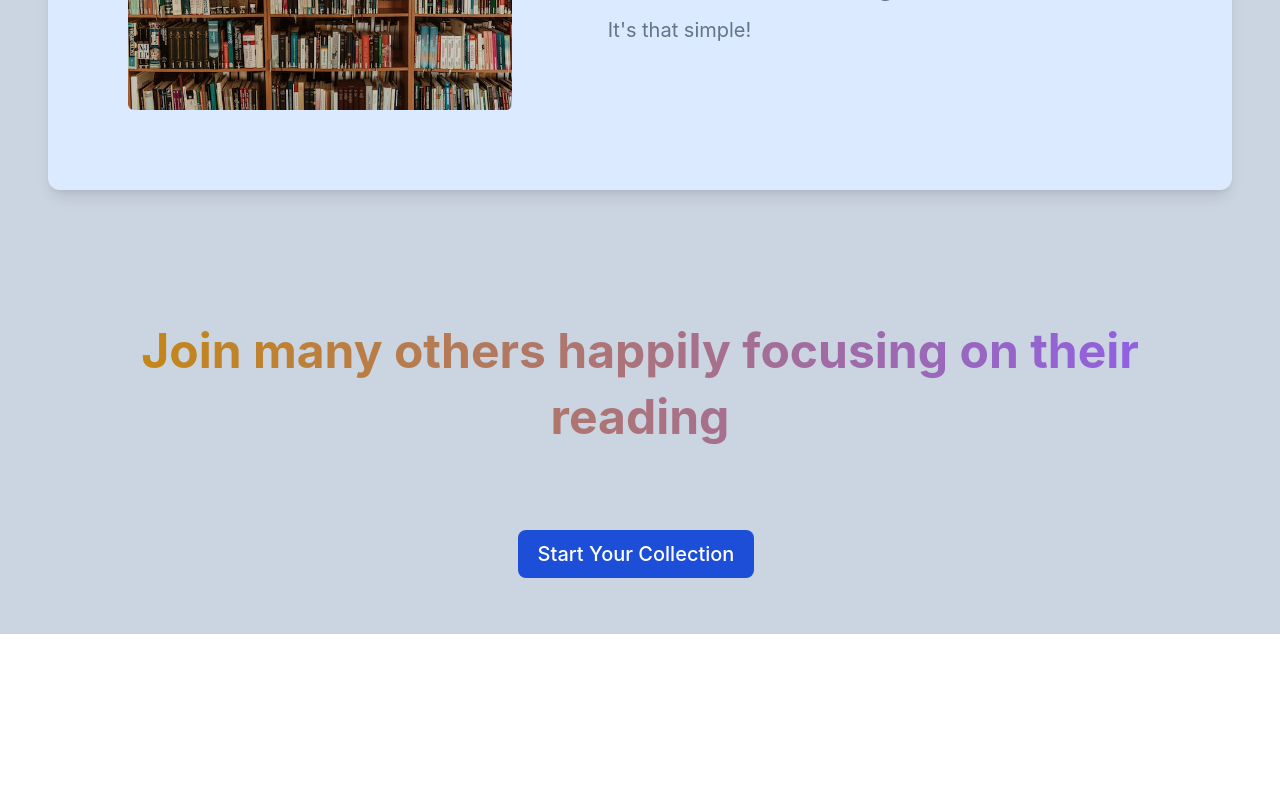
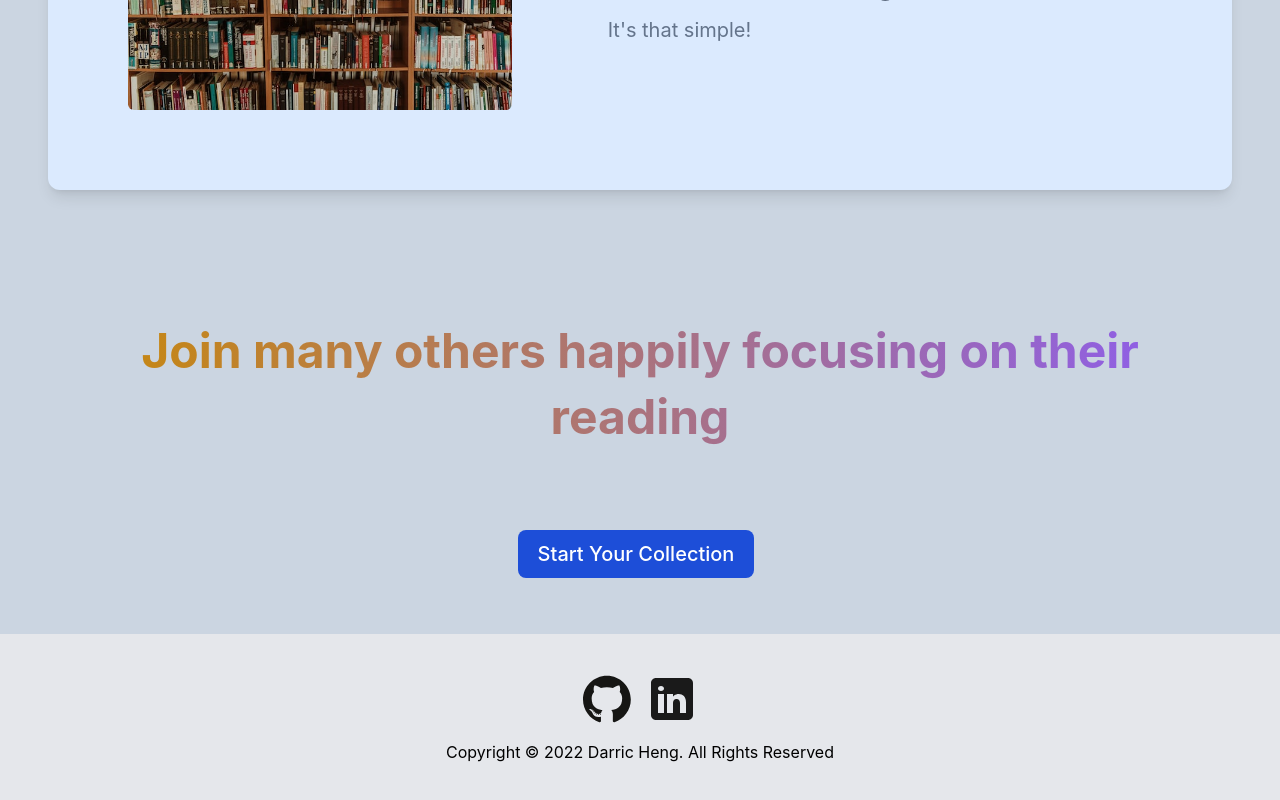
Before and after one commit to darricheng/book-notes-app, a React (Create React App) app: page / in a window 1280 px wide. Shown: the part 1420-2220 px from the top of the page. Before the commit the page ends 2054 px from the top, so only its background shows below. Built offline with nearby package versions, Linux system fonts and the light colour scheme.

Commit message:
Add a website footer

```diff
--- a/src/App.js
+++ b/src/App.js
@@ -9,6 +9,46 @@
       <div className="app-container mt-18 min-h-app bg-slate-300">
         <AppContainer />
       </div>
+      <footer className="flex flex-col items-center justify-center gap-4 min-h-40 w-full py-10 bg-gray-200">
+        <div className="flex items-center justify-center gap-4">
+          <a
+            href="https://github.com/darricheng"
+            target="_blank"
+            className="cursor-pointer"
+          >
+            <svg
+              width="48px"
+              height="48px"
+              viewBox="0 -3.5 256 256"
+              xmlns="http://www.w3.org/2000/svg"
+              preserveAspectRatio="xMinYMin meet"
+            >
+              <g fill="#161614">
+                <path d="M127.505 0C57.095 0 0 57.085 0 127.505c0 56.336 36.534 104.13 87.196 120.99 6.372 1.18 8.712-2.766 8.712-6.134 0-3.04-.119-13.085-.173-23.739-35.473 7.713-42.958-15.044-42.958-15.044-5.8-14.738-14.157-18.656-14.157-18.656-11.568-7.914.872-7.752.872-7.752 12.804.9 19.546 13.14 19.546 13.14 11.372 19.493 29.828 13.857 37.104 10.6 1.144-8.242 4.449-13.866 8.095-17.05-28.32-3.225-58.092-14.158-58.092-63.014 0-13.92 4.981-25.295 13.138-34.224-1.324-3.212-5.688-16.18 1.235-33.743 0 0 10.707-3.427 35.073 13.07 10.17-2.826 21.078-4.242 31.914-4.29 10.836.048 21.752 1.464 31.942 4.29 24.337-16.497 35.029-13.07 35.029-13.07 6.94 17.563 2.574 30.531 1.25 33.743 8.175 8.929 13.122 20.303 13.122 34.224 0 48.972-29.828 59.756-58.22 62.912 4.573 3.957 8.648 11.717 8.648 23.612 0 17.06-.148 30.791-.148 34.991 0 3.393 2.295 7.369 8.759 6.117 50.634-16.879 87.122-64.656 87.122-120.973C255.009 57.085 197.922 0 127.505 0" />
+                <path d="M47.755 181.634c-.28.633-1.278.823-2.185.389-.925-.416-1.445-1.28-1.145-1.916.275-.652 1.273-.834 2.196-.396.927.415 1.455 1.287 1.134 1.923M54.027 187.23c-.608.564-1.797.302-2.604-.589-.834-.889-.99-2.077-.373-2.65.627-.563 1.78-.3 2.616.59.834.899.996 2.08.36 2.65M58.33 194.39c-.782.543-2.06.034-2.849-1.1-.781-1.133-.781-2.493.017-3.038.792-.545 2.05-.055 2.85 1.07.78 1.153.78 2.513-.019 3.069M65.606 202.683c-.699.77-2.187.564-3.277-.488-1.114-1.028-1.425-2.487-.724-3.258.707-.772 2.204-.555 3.302.488 1.107 1.026 1.445 2.496.7 3.258M75.01 205.483c-.307.998-1.741 1.452-3.185 1.028-1.442-.437-2.386-1.607-2.095-2.616.3-1.005 1.74-1.478 3.195-1.024 1.44.435 2.386 1.596 2.086 2.612M85.714 206.67c.036 1.052-1.189 1.924-2.705 1.943-1.525.033-2.758-.818-2.774-1.852 0-1.062 1.197-1.926 2.721-1.951 1.516-.03 2.758.815 2.758 1.86M96.228 206.267c.182 1.026-.872 2.08-2.377 2.36-1.48.27-2.85-.363-3.039-1.38-.184-1.052.89-2.105 2.367-2.378 1.508-.262 2.857.355 3.049 1.398" />
+              </g>
+            </svg>
+          </a>
+          <a
+            href="https://www.linkedin.com/in/darric-heng/"
+            target="_blank"
+            className="cursor-pointer"
+          >
+            <svg
+              fill="#1A1A1A"
+              xmlns="http://www.w3.org/2000/svg"
+              viewBox="0 0 50 50"
+              width="50px"
+              height="50px"
+            >
+              <path d="M41,4H9C6.24,4,4,6.24,4,9v32c0,2.76,2.24,5,5,5h32c2.76,0,5-2.24,5-5V9C46,6.24,43.76,4,41,4z M17,20v19h-6V20H17z M11,14.47c0-1.4,1.2-2.47,3-2.47s2.93,1.07,3,2.47c0,1.4-1.12,2.53-3,2.53C12.2,17,11,15.87,11,14.47z M39,39h-6c0,0,0-9.26,0-10 c0-2-1-4-3.5-4.04h-0.08C27,24.96,26,27.02,26,29c0,0.91,0,10,0,10h-6V20h6v2.56c0,0,1.93-2.56,5.81-2.56 c3.97,0,7.19,2.73,7.19,8.26V39z" />
+            </svg>
+          </a>
+        </div>
+        <p className="text-md">
+          Copyright © 2022 Darric Heng. All Rights Reserved
+        </p>
+      </footer>
     </div>
   );
 }
```
